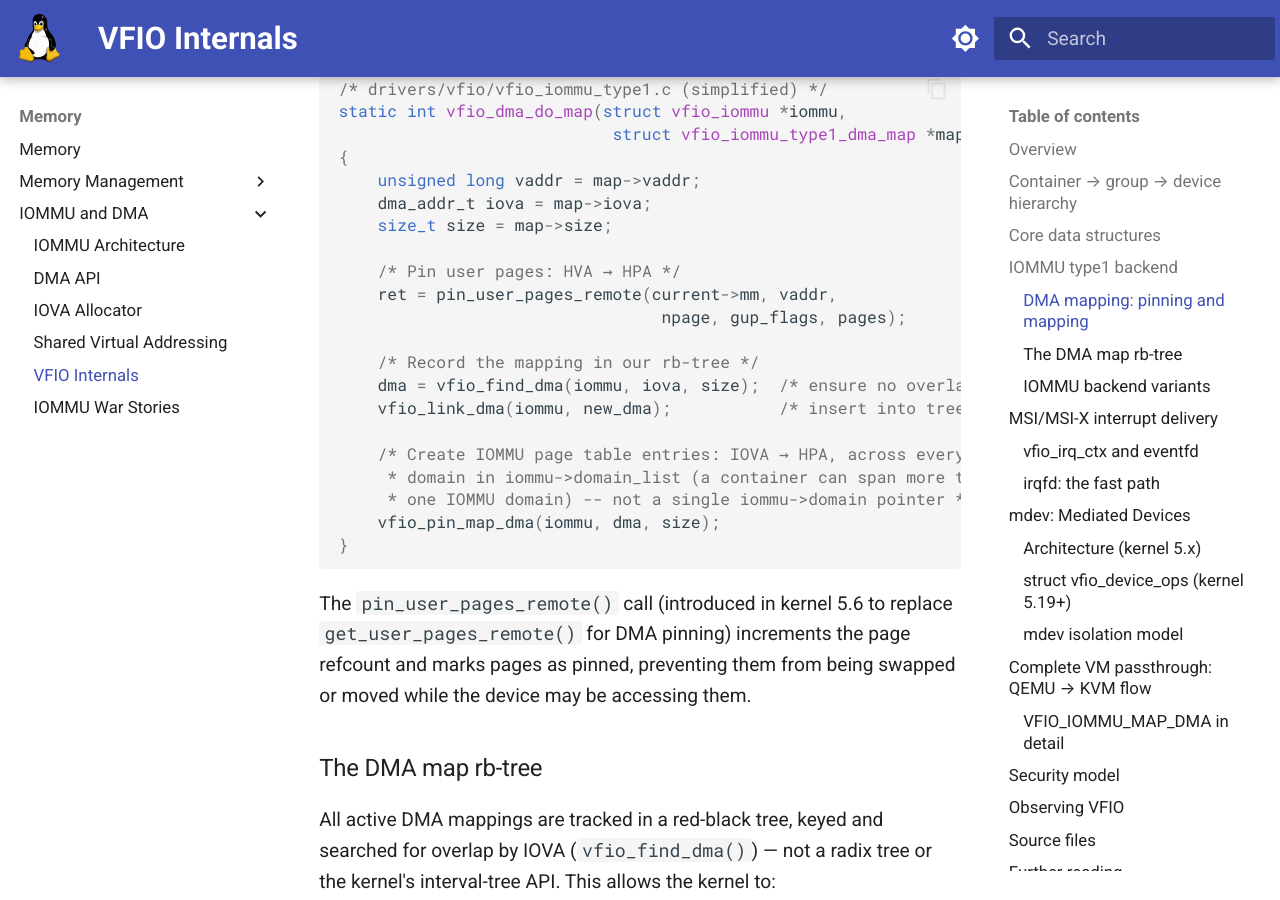
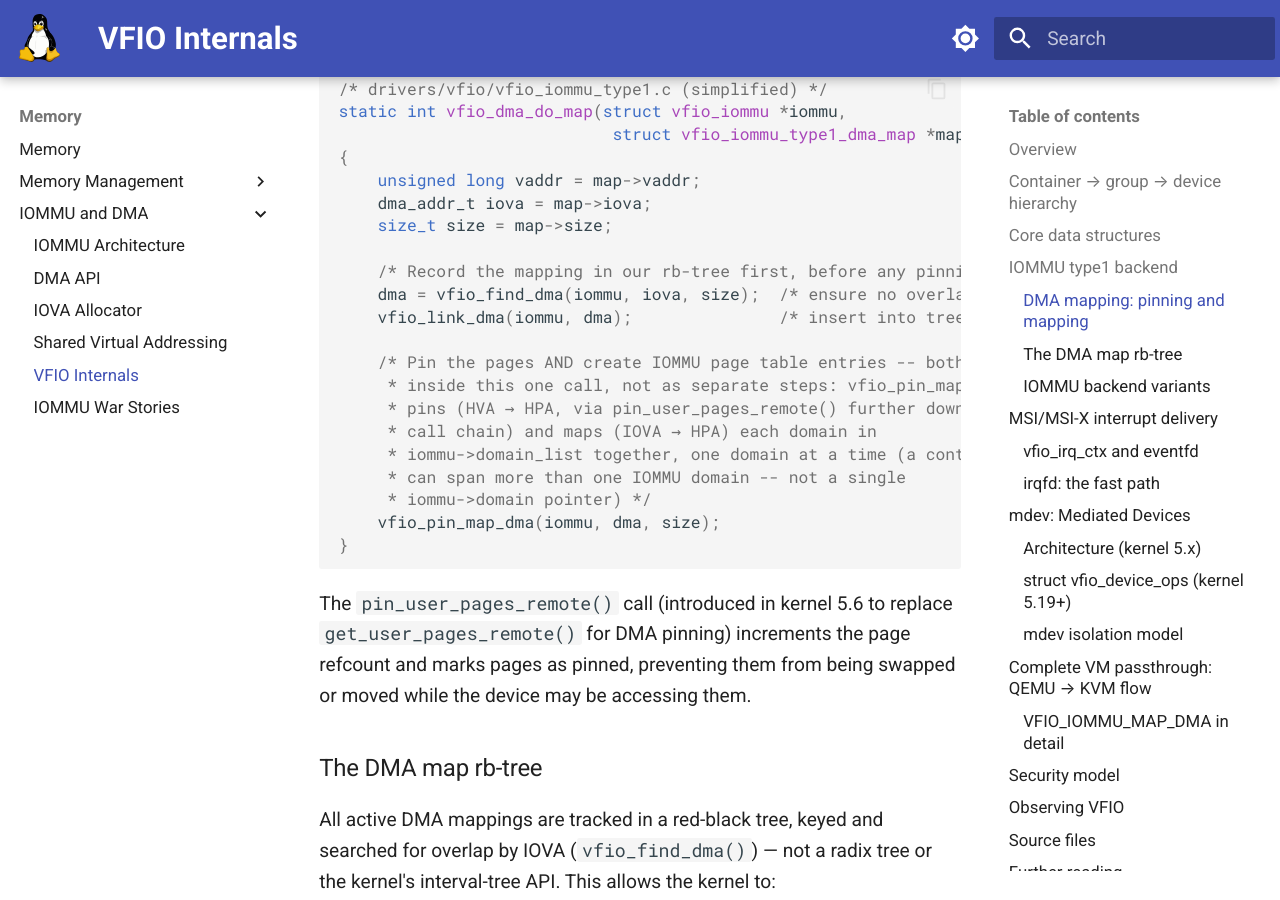
Before and after one commit to laveeshb/linux-kernel-internals, an MkDocs documentation site: the page built from docs/iommu/vfio-internals.md, in a window 1280 px wide and 900 px high, scrolled down 2975 px. Built offline with MkDocs 1.6.1 and Material for MkDocs 9.7.7, drawn with Linux system fonts in a browser that asks for light colours; some of the changed text lies outside the part shown.

Commit message:
Fix fabricated struct fields and misleading DMA-map order in vfio-internals.md (#822)
struct vfio_pci_irq_ctx was missing its vdev field. struct
vfio_device_ops omitted the IOMMUFD lifecycle callbacks
(bind_iommufd/attach_ioas and their pasid variants), which now sit
before open_device/close_device in the real struct. The
vfio_dma_do_map() sketch pinned pages before recording the mapping in
the rb-tree; the real order records first, then pins and maps
together inside vfio_pin_map_dma(). struct mdev_parent was missing
mdev_types_kset/unreg_sem, and struct mdev_device's type field was
incorrectly described as unreachable directly -- it is a direct
field.

````diff
--- a/docs/iommu/vfio-internals.md
+++ b/docs/iommu/vfio-internals.md
@@ -91,17 +91,17 @@ static int vfio_dma_do_map(struct vfio_iommu *iommu,
     dma_addr_t iova = map->iova;
     size_t size = map->size;
 
-    /* Pin user pages: HVA → HPA */
-    ret = pin_user_pages_remote(current->mm, vaddr,
-                                 npage, gup_flags, pages);
+    /* Record the mapping in our rb-tree first, before any pinning */
+    dma = vfio_find_dma(iommu, iova, size);  /* ensure no overlap */
+    vfio_link_dma(iommu, dma);               /* insert into tree */
 
-    /* Record the mapping in our rb-tree */
-    dma = vfio_find_dma(iommu, iova, size);  /* ensure no overlap */
-    vfio_link_dma(iommu, new_dma);           /* insert into tree */
-
-    /* Create IOMMU page table entries: IOVA → HPA, across every
-     * domain in iommu->domain_list (a container can span more than
-     * one IOMMU domain) -- not a single iommu->domain pointer */
+    /* Pin the pages AND create IOMMU page table entries -- both happen
+     * inside this one call, not as separate steps: vfio_pin_map_dma()
+     * pins (HVA → HPA, via pin_user_pages_remote() further down the
+     * call chain) and maps (IOVA → HPA) each domain in
+     * iommu->domain_list together, one domain at a time (a container
+     * can span more than one IOMMU domain -- not a single
+     * iommu->domain pointer) */
     vfio_pin_map_dma(iommu, dma, size);
 }
 ```
@@ -180,6 +180,7 @@ vCPU interrupt injection → guest ISR
 ```c
 /* drivers/vfio/pci/vfio_pci_intrs.c */
 struct vfio_pci_irq_ctx {
+    struct vfio_pci_core_device *vdev;    /* the device this IRQ context belongs to */
     struct eventfd_ctx        *trigger;  /* eventfd for interrupt notification */
     struct virqfd             *unmask;   /* for level-triggered IRQs */
     struct virqfd             *mask;
@@ -226,17 +227,19 @@ mdev allows a physical device with internal resources (GPU compute engines, NIC
 struct mdev_parent {
     struct device            *dev;         /* physical device (PF) */
     struct mdev_driver       *mdev_driver;
+    struct kset              *mdev_types_kset;  /* one entry per supported type */
+    struct rw_semaphore       unreg_sem;
     struct mdev_type        **types;       /* each type is a resource slice */
     unsigned int              nr_types;
     atomic_t                  available_instances;
-    /* ... */
 };
 
 struct mdev_device {
     struct device             dev;
     guid_t                    uuid;        /* identifies the mdev instance */
-    struct mdev_type         *type;        /* reached via type->parent, not a direct field */
-    /* ... */
+    struct list_head          next;
+    struct mdev_type         *type;        /* the resource slice this instance was created from */
+    bool                      active;
 };
 ```
 
@@ -264,6 +267,14 @@ struct vfio_device_ops {
 
     int  (*init)(struct vfio_device *vdev);
     void (*release)(struct vfio_device *vdev);
+
+    /* IOMMUFD lifecycle — bind the device to an iommufd context and
+     * attach it to an IOAS/hwpt; omitted from this sketch, see below */
+    int  (*bind_iommufd)(struct vfio_device *vdev, struct iommufd_ctx *ictx, u32 *out_device_id);
+    void (*unbind_iommufd)(struct vfio_device *vdev);
+    int  (*attach_ioas)(struct vfio_device *vdev, u32 *pt_id);
+    void (*detach_ioas)(struct vfio_device *vdev);
+
     int  (*open_device)(struct vfio_device *vdev);
     void (*close_device)(struct vfio_device *vdev);
 
@@ -279,9 +290,12 @@ struct vfio_device_ops {
 
     int  (*match)(struct vfio_device *vdev, char *buf);
     void (*dma_unmap)(struct vfio_device *vdev, u64 iova, u64 length);
-    /* ... */
+    /* ... plus pasid_attach_ioas/pasid_detach_ioas, match_token_uuid,
+     * get_region_info_caps, and device_feature */
 };
 ```
+
+The `bind_iommufd`/`attach_ioas` pair (and their PASID-scoped variants) are the device-cdev + IOMMUFD ownership hooks discussed in [the virtualization-side VFIO page](../virtualization/vfio.md#the-newer-model-device-cdev-iommufd) — they only run when a device is opened through `/dev/vfio/devices/vfioN` rather than the classic group/container path this page otherwise describes.
 
 **Intel GVT-g** (Intel integrated GPU virtualization, `drivers/gpu/drm/i915/gvt/`) and **nvidia vGPU** implement their own `vfio_device_ops`. The mdev device appears to QEMU as a standard VFIO device, so no QEMU changes are needed — QEMU just opens `/dev/vfio/<group>` and operates normally.
 
````
